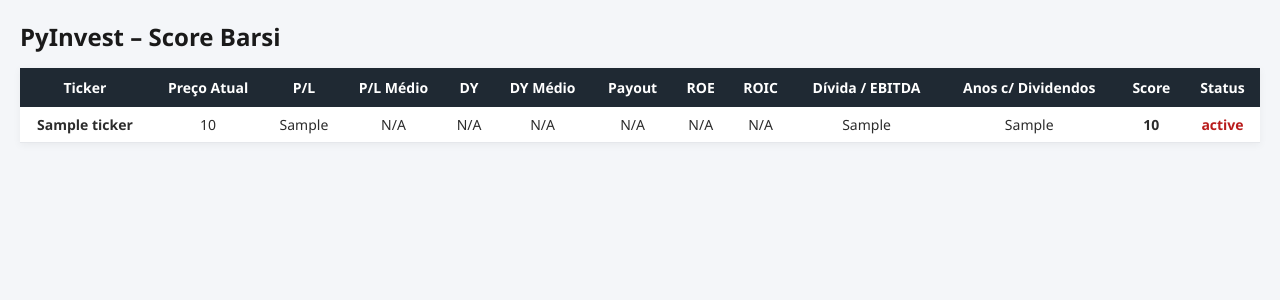
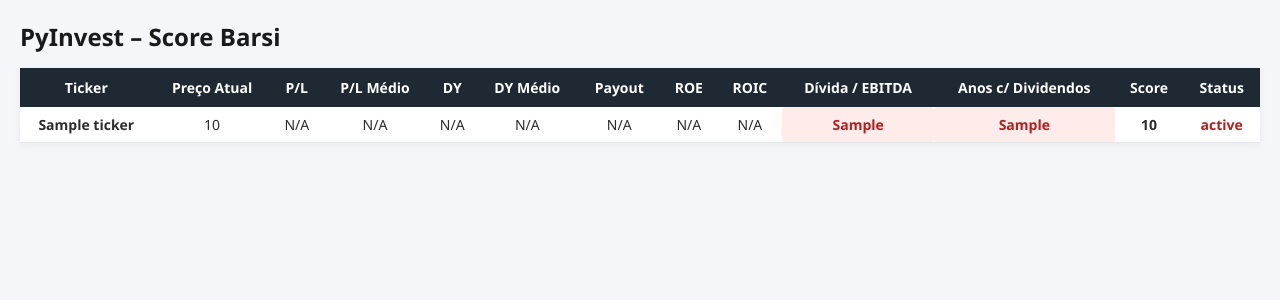
Before and after one commit to SpartanWilhelm/meurepositorio, a Flask app: template PyInvest/templates/dashboard.html in a window 1280 px wide. Shown: the part 42-342 px from the top of the page. Run offline with Flask 3, Linux system fonts and the light colour scheme; a user stored in the database is signed in; the template is opened without the code that fills it: most values are stand-ins (such as "Sample title", 1, 10 or a date in 2020).

Commit message:
Pyinvest 1.04

```diff
--- a/PyInvest/static/css/finance.css
+++ b/PyInvest/static/css/finance.css
@@ -72,7 +72,37 @@
     font-weight: 600;
 }
 
-/* Status */
+/* ========================= */
+/* 🎯 INDICADORES (NOVO)     */
+/* ========================= */
+
+.indicator {
+    font-weight: 600;
+    border-radius: 4px;
+}
+
+/* Verde — bom */
+.indicator.green {
+    background-color: #e6f4ea;
+    color: #15803d;
+}
+
+/* Amarelo — atenção */
+.indicator.yellow {
+    background-color: #fff7e0;
+    color: #ca8a04;
+}
+
+/* Vermelho — risco */
+.indicator.red {
+    background-color: #fdecea;
+    color: #b91c1c;
+}
+
+/* ========================= */
+/* Status final              */
+/* ========================= */
+
 .status-buy {
     color: #15803d;
     font-weight: bold;
--- /dev/null
+++ b/PyInvest/templates/base.html
@@ -0,0 +1,23 @@
+<!DOCTYPE html>
+<html lang="pt-br">
+<head>
+    <meta charset="UTF-8">
+    <title>{% block title %}PyInvest{% endblock %}</title>
+
+    <link rel="stylesheet" href="{{ url_for('static', filename='css/finance.css') }}">
+</head>
+<body>
+
+{% if current_user.is_authenticated %}
+<div class="top-bar">
+    <span>👤 Usuário: <strong>{{ current_user.id }}</strong></span>
+    <a href="{{ url_for('auth.logout') }}">Sair</a>
+</div>
+{% endif %}
+
+<div class="container">
+    {% block content %}{% endblock %}
+</div>
+
+</body>
+</html>
--- a/PyInvest/templates/dashboard.html
+++ b/PyInvest/templates/dashboard.html
@@ -1,17 +1,8 @@
-<!DOCTYPE html>
-<html lang="pt-br">
-<head>
-    <meta charset="UTF-8">
-    <title>PyInvest</title>
+{% extends "base.html" %}
 
-    <link rel="stylesheet" href="{{ url_for('static', filename='css/finance.css') }}">
-</head>
-<body>
+{% block title %}PyInvest – Score Barsi{% endblock %}
 
-<div class="top-bar">
-    <span>👤 Usuário: <strong>{{ current_user.id }}</strong></span>
-    <a href="{{ url_for('auth.logout') }}">Sair</a>
-</div>
+{% block content %}
 
 <h2>PyInvest – Score Barsi</h2>
 
@@ -36,15 +27,98 @@
     <tr>
         <td>{{ s.ticker }}</td>
         <td>{{ s.price or "N/A" }}</td>
-        <td>{{ s.pl }}</td>
+
+        {# ================= P/L ================= #}
+        {% if s.pl and s.pl_medio %}
+            {% if s.pl <= s.pl_medio * 0.9 %}
+                <td class="indicator green">{{ s.pl }}</td>
+            {% elif s.pl <= s.pl_medio * 1.1 %}
+                <td class="indicator yellow">{{ s.pl }}</td>
+            {% else %}
+                <td class="indicator red">{{ s.pl }}</td>
+            {% endif %}
+        {% else %}
+            <td>N/A</td>
+        {% endif %}
+
         <td>{{ "%.2f"|format(s.pl_medio) if s.pl_medio else "N/A" }}</td>
-        <td>{{ "%.2f%%"|format(s.dy*100) if s.dy else "N/A" }}</td>
+
+        {# ================= DY ================= #}
+        {% if s.dy and s.dy_medio %}
+            {% if s.dy >= s.dy_medio %}
+                <td class="indicator green">{{ "%.2f%%"|format(s.dy*100) }}</td>
+            {% elif s.dy >= s.dy_medio * 0.8 %}
+                <td class="indicator yellow">{{ "%.2f%%"|format(s.dy*100) }}</td>
+            {% else %}
+                <td class="indicator red">{{ "%.2f%%"|format(s.dy*100) }}</td>
+            {% endif %}
+        {% else %}
+            <td>N/A</td>
+        {% endif %}
+
         <td>{{ "%.2f%%"|format(s.dy_medio*100) if s.dy_medio else "N/A" }}</td>
-        <td>{{ "%.2f%%"|format(s.payout*100) if s.payout else "N/A" }}</td>
-        <td>{{ "%.2f%%"|format(s.roe*100) if s.roe else "N/A" }}</td>
-        <td>{{ "%.2f%%"|format(s.roic*100) if s.roic else "N/A" }}</td>
-        <td>{{ s.divida_ebitda or "N/A" }}</td>
-        <td>{{ s.anos_dividendos }}</td>
+
+        {# ================= PAYOUT ================= #}
+        {% if s.payout %}
+            {% if s.payout >= 0.3 and s.payout <= 0.7 %}
+                <td class="indicator green">{{ "%.2f%%"|format(s.payout*100) }}</td>
+            {% elif s.payout <= 0.9 %}
+                <td class="indicator yellow">{{ "%.2f%%"|format(s.payout*100) }}</td>
+            {% else %}
+                <td class="indicator red">{{ "%.2f%%"|format(s.payout*100) }}</td>
+            {% endif %}
+        {% else %}
+            <td>N/A</td>
+        {% endif %}
+
+        {# ================= ROE ================= #}
+        {% if s.roe %}
+            {% if s.roe >= 0.15 %}
+                <td class="indicator green">{{ "%.2f%%"|format(s.roe*100) }}</td>
+            {% elif s.roe >= 0.10 %}
+                <td class="indicator yellow">{{ "%.2f%%"|format(s.roe*100) }}</td>
+            {% else %}
+                <td class="indicator red">{{ "%.2f%%"|format(s.roe*100) }}</td>
+            {% endif %}
+        {% else %}
+            <td>N/A</td>
+        {% endif %}
+
+        {# ================= ROIC ================= #}
+        {% if s.roic %}
+            {% if s.roic >= 0.12 %}
+                <td class="indicator green">{{ "%.2f%%"|format(s.roic*100) }}</td>
+            {% elif s.roic >= 0.08 %}
+                <td class="indicator yellow">{{ "%.2f%%"|format(s.roic*100) }}</td>
+            {% else %}
+                <td class="indicator red">{{ "%.2f%%"|format(s.roic*100) }}</td>
+            {% endif %}
+        {% else %}
+            <td>N/A</td>
+        {% endif %}
+
+        {# ================= DÍVIDA / EBITDA ================= #}
+        {% if s.divida_ebitda %}
+            {% if s.divida_ebitda <= 2.5 %}
+                <td class="indicator green">{{ s.divida_ebitda }}</td>
+            {% elif s.divida_ebitda <= 3.5 %}
+                <td class="indicator yellow">{{ s.divida_ebitda }}</td>
+            {% else %}
+                <td class="indicator red">{{ s.divida_ebitda }}</td>
+            {% endif %}
+        {% else %}
+            <td>N/A</td>
+        {% endif %}
+
+        {# ================= ANOS DIVIDENDOS ================= #}
+        {% if s.anos_dividendos >= 10 %}
+            <td class="indicator green">{{ s.anos_dividendos }}</td>
+        {% elif s.anos_dividendos >= 5 %}
+            <td class="indicator yellow">{{ s.anos_dividendos }}</td>
+        {% else %}
+            <td class="indicator red">{{ s.anos_dividendos }}</td>
+        {% endif %}
+
         <td class="score">{{ s.score }}</td>
 
         {% if "Comprar" in s.status and "aos poucos" not in s.status %}
@@ -58,5 +132,4 @@
     {% endfor %}
 </table>
 
-</body>
-</html>
+{% endblock %}
```
Also changed, not shown: other parts of PyInvest/static/css/finance.css (+42 -0 lines), PyInvest/stocks/indicators.py (added, +89 -0 lines), PyInvest/stocks/service.py (+27 -11 lines), PyInvest/templates/login.html (+12 -20 lines), PyInvest/templates/register.html (+12 -20 lines).
